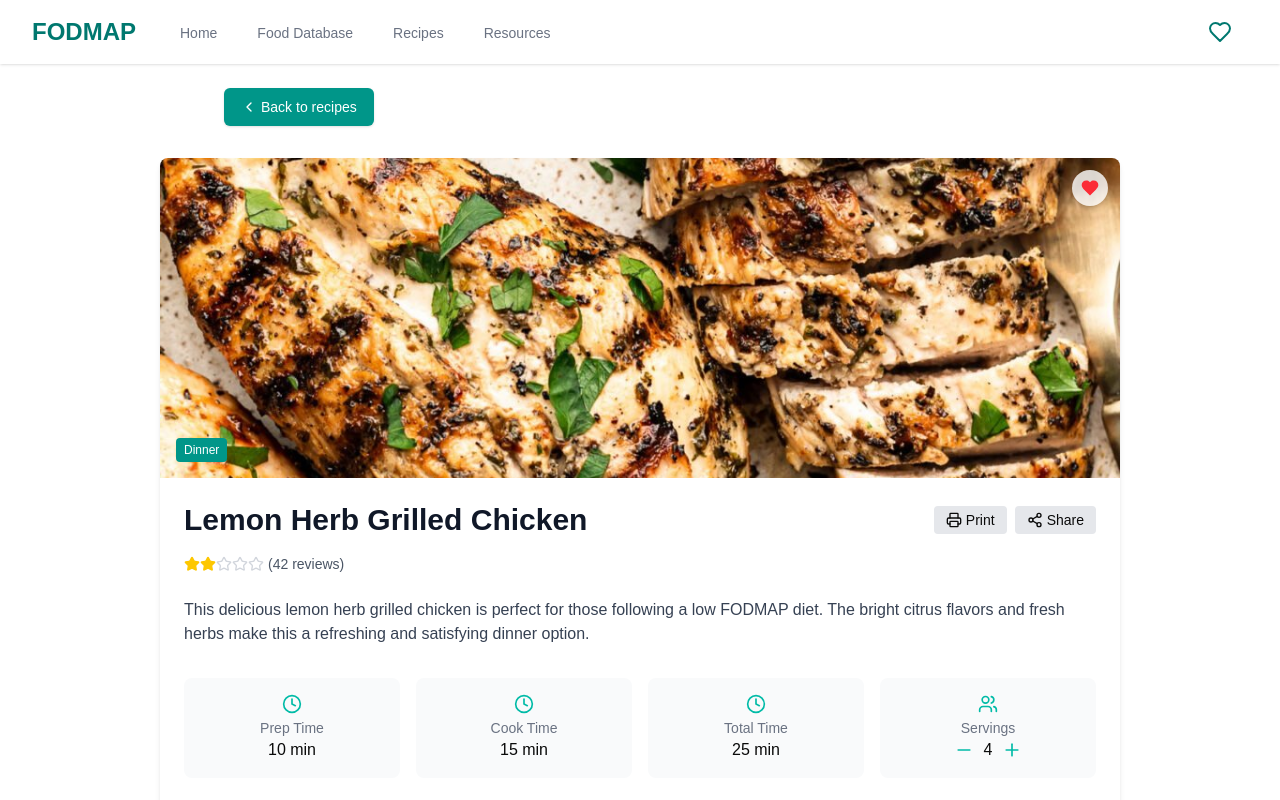
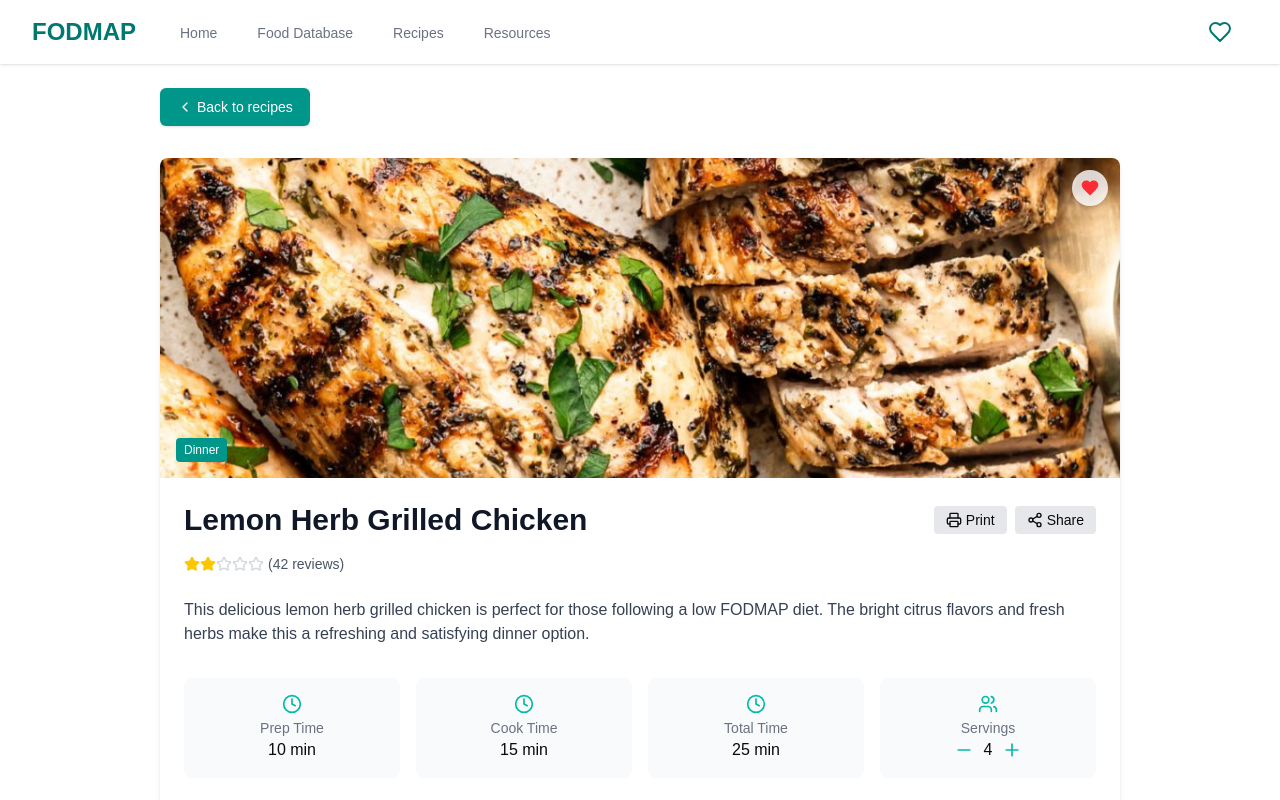
Before and after one commit to zarhaselene/fodmap-recipe, a Next.js app: page /recipes/1 in a window 1280 px wide. Both pictures are taken after a click on the button 1090 px from the left and 188 px from the top of the page. Shown: the top 800 px of the page. Built offline with nearby package versions, Linux system fonts and the light colour scheme.

Commit message:
Increase max width of RecipeDetail component for improved layout

```diff
--- a/src/app/recipes/[id]/page.jsx
+++ b/src/app/recipes/[id]/page.jsx
@@ -233,7 +233,7 @@
       variants={pageVariants}
     >
       {/* Back button */}
-      <div className="max-w-4xl mx-auto px-4 sm:px-6 lg:px-8 pt-6">
+      <div className="max-w-5xl mx-auto px-4 sm:px-6 lg:px-8 pt-6">
         <motion.div
           whileHover={{ x: -5 }}
           transition={{ type: "spring", stiffness: 400 }}
```
